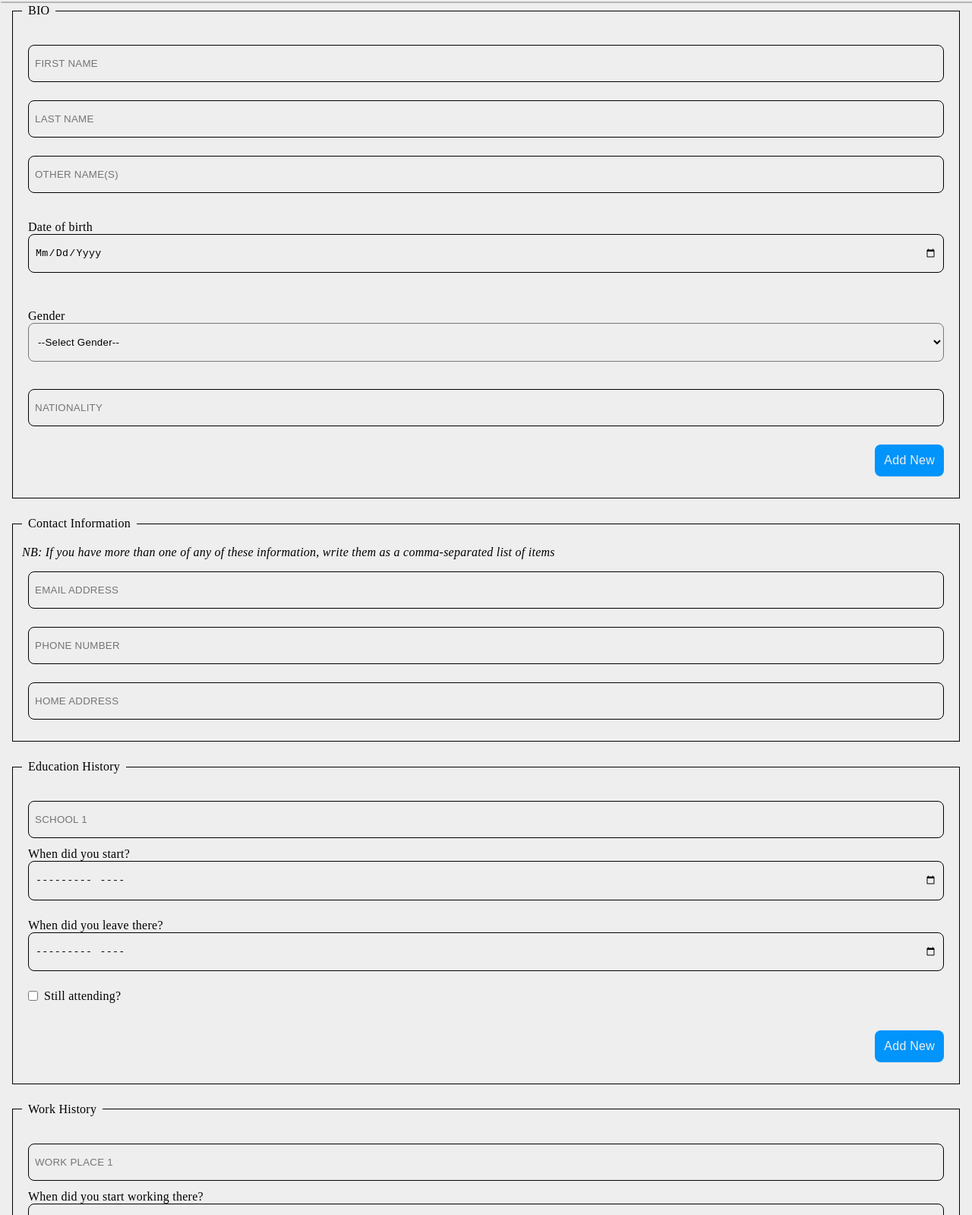
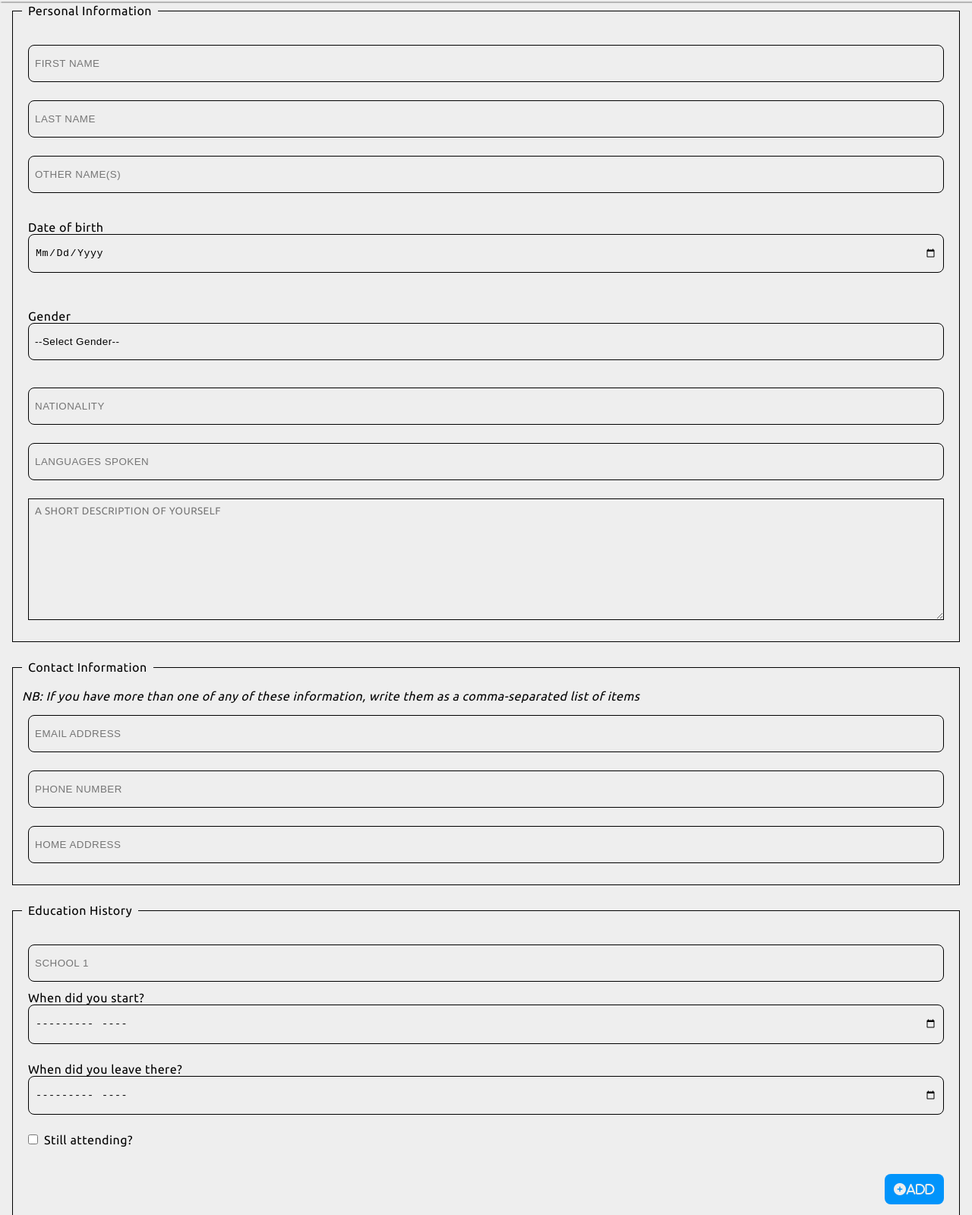
Before and after one commit to Temi-Tade/cv_builder, a plain HTML site: page html/new_cv.html in a window 1280 px wide. Shown: the part 51-1650 px from the top of the page at 76% size. Drawn offline with Linux system fonts and the light colour scheme.

Commit message:
added fonts and icons, implemented JS form validation

```diff
--- a/html/new_cv.html
+++ b/html/new_cv.html
@@ -7,6 +7,10 @@
 	<title>CV BUILDER | Create a new CV</title>
 	<link rel="stylesheet" href="../index.css">
 	<link rel="stylesheet" href="../styles/new_cv.css">
+ 	<link rel="stylesheet" href="./css/style.css" type="text/css" media="all" />
+	<link rel="stylesheet" href="https://fonts.googleapis.com/css?family=Ubuntu">
+	<link rel="stylesheet" href="https://cdnjs.cloudflare.com/ajax/libs/font-awesome/6.4.2/css/fontawesome.min.css">
+	<link rel="stylesheet" href="https://cdnjs.cloudflare.com/ajax/libs/font-awesome/6.4.2/css/all.min.css">
 </head>
 
 <body>
@@ -16,7 +20,7 @@
 
 	<form action="./preview.html" accept-charset="utf-8" autocomplete="off">
 		<fieldset id="bio">
-			<legend>BIO</legend>
+			<legend>Personal Information</legend>
 			<div class="field">
 				<input type="text" id="fname" placeholder="first name">
 			</div>
@@ -49,8 +53,12 @@
 				<input type="text" id="nationality" placeholder="nationality">
 			</div>
 
-			<div class="field new">
-				<button id="add_new_bio">Add New</button>
+			<div class="field">
+				<input type="text" id="langs" placeholder="languages spoken">
+			</div>
+
+			<div class="field">
+				<textarea id="desc" placeholder="a short description of yourself"></textarea>
 			</div>
 		</fieldset>
 
@@ -58,7 +66,7 @@
 			<legend>Contact Information</legend>
 			<em>NB: If you have more than one of any of these information, write them as a comma-separated list of items</em>
 			<div class="field">
-				<input type="email" id="email" placeholder="email address">
+				<input type="email" id="email" placeholder="email address" required>
 			</div>
 
 			<div class="field">
@@ -86,7 +94,7 @@
 			</div>
 
 			<div class="field new">
-				<button id="add_new_edu">Add New</button>
+				<button id="add_new_edu" type="button" class="fa-solid fa-plus-circle">Add</button>
 			</div>
 		</fieldset>
 
@@ -106,7 +114,7 @@
 			</div>
 
 			<div class="field new">
-				<button id="add_new_work">Add New</button>
+				<button id="add_new_work" type="button" class="fa-solid fa-plus-circle">Add</button>
 			</div>
 		</fieldset>
 
@@ -141,14 +149,16 @@
 			</div>
 
 			<div class="field new">
-				<button id="add_new_ref">Add New</button>
+				<button id="add_new_ref" type="button" class="fa-solid fa-plus-circle">add</button>
 			</div>
 		</fieldset>
 
 		<div id="submit_btn">
-			<button type="submit">CREATE CV</button>
+			<button type="submit" class="fa-regular fa-file">CREATE CV</button>
 		</div>
 	</form>
+
+	<script src="../scripts/form.js"></script>
 </body>
 
 </html>
--- a/index.css
+++ b/index.css
@@ -3,7 +3,7 @@
 	margin: 0;
 	box-sizing: border-box;
 	transition: .5s;
-	letter-spacing: .25px
+	letter-spacing: .5px
 }
 
 *:focus{
@@ -19,6 +19,8 @@ html{
 	user-select: none;
 	background: var(--text);
 	accent-color: var(--solid);
+	scroll-behavior: smooth;
+	font-family: "Ubuntu", sans-serif
 }
 
 header{
--- /dev/null
+++ b/scripts/form.js
@@ -0,0 +1,27 @@
+//document.querySelectorAll returns a node list,convert it to an array with JS notation in order to perfrom .some() operation
+const INPUTS = [...document.querySelectorAll('input')]
+const FORM = document.querySelector('form')
+
+//alert(INPUTS)
+
+FORM.onsubmit = (e) => {
+	e.preventDefault()
+	let is_input_valid = INPUTS.some((val, ind) => val.value.trim().length > 0)
+	if (is_input_valid) {
+		for (var value in INPUTS) {
+			if (INPUTS[value].value.trim().length === 0) {
+				alert(`${INPUTS[value]. placeholder} is empty`)
+				break;
+			} else {
+				continue
+			}
+		}
+	} else {
+		alert(0)
+	}
+}
+
+x = [1,2,37,88,7,6,6]
+
+y = x.some((val, ind) => val > 5)
+//alert(y)
--- a/styles/new_cv.css
+++ b/styles/new_cv.css
@@ -20,7 +20,7 @@ legend{
 }
 
 input{
-	border: 1px solid;
+	border: 1.25px solid;
 	background: transparent;
 }
 
@@ -38,6 +38,13 @@ label{
 #dob, #gndr{
 	background: transparent;
 	text-transform: capitalize;
+	appearance: none;
+	border: 1.25px solid;
+
+}
+
+input[type=month]{
+	appearance: none;
 }
 
 .new{
@@ -66,3 +73,14 @@ input[type=checkbox]:focus{
 	width: 100%;
 	font-weight: bolder;
 }
+
+#desc{
+	display: block;
+	width: 100%;
+	padding: .5rem;
+	background: transparent;
+	height: 10rem;
+	border: 1.25px solid;
+	appearance: none;
+	font-family: "Ubuntu", sans-serif
+}
```
Also changed, not shown: index.html (+5 -2 lines).
